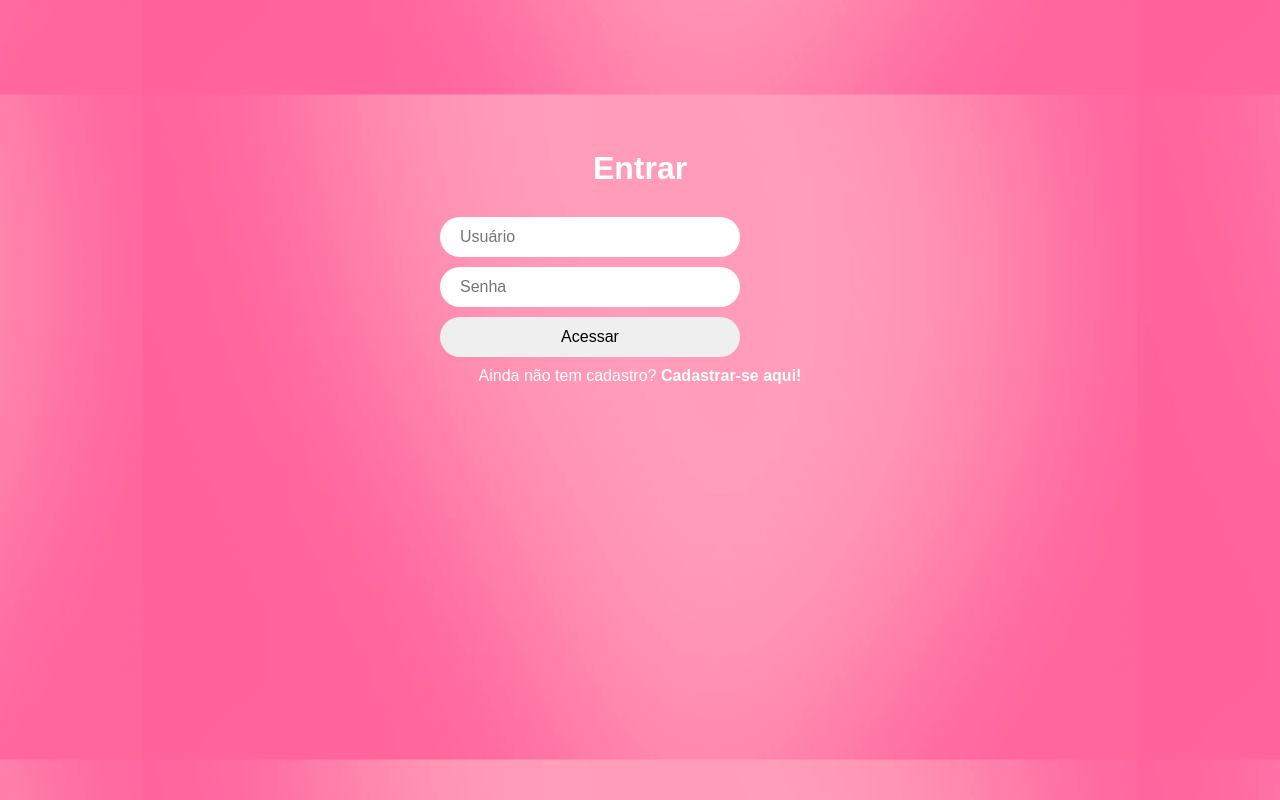
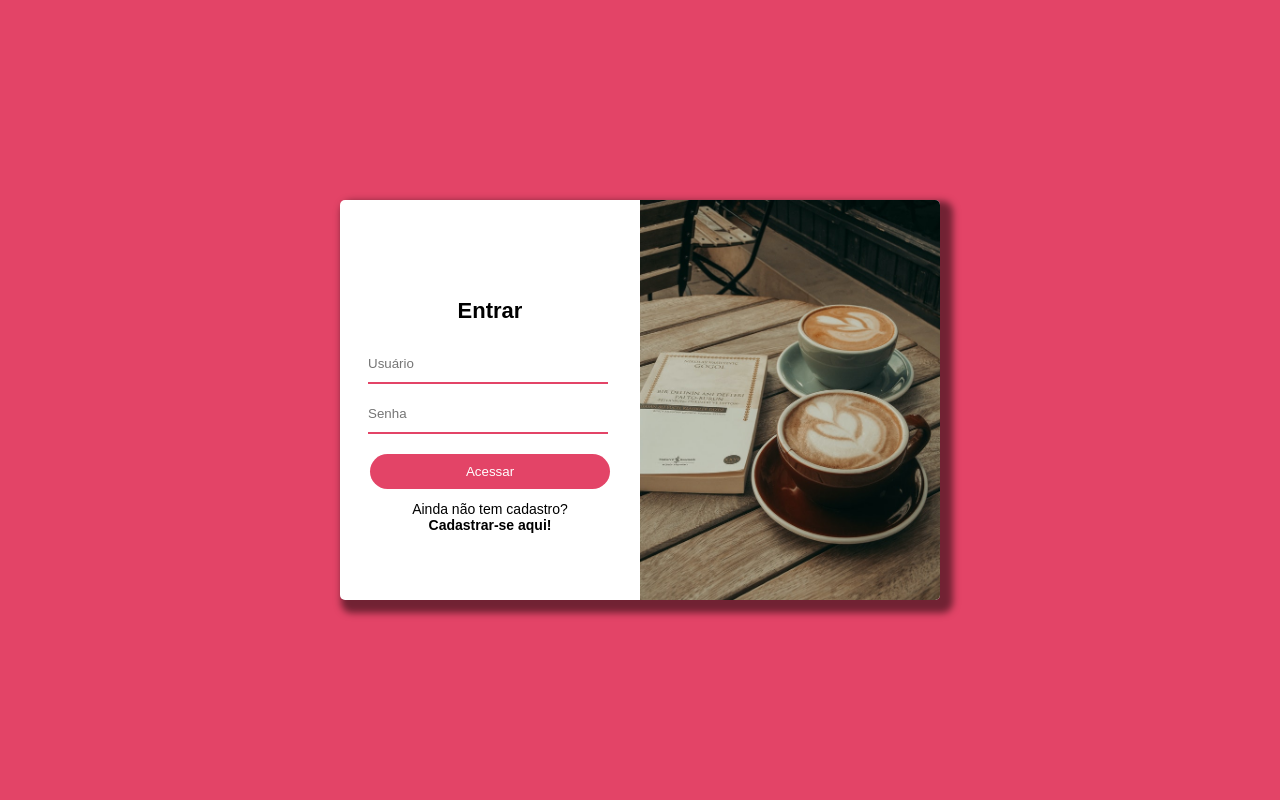
Before and after one commit to Newtinh00/lab-eng-soft, a PHP site: page / in a window 1280 px wide. Run offline with PHP 8.4, Linux system fonts and the light colour scheme.

Commit message:
Add files via upload

```diff
--- a/CSS/estilo.css
+++ b/CSS/estilo.css
@@ -3,11 +3,27 @@
     padding: 0px;
 }
 body{
-    background-image: url("../imagem/fundo.jpg");
-    background-position: 50% 70%;
-    color: white;
+    background-color: #e34467;
     font-family: Arial, Helvetica, sans-serif;
 }
+
+.caixa-grande form{
+    padding: 18px;
+    text-align: center;
+}
+
+.caixa-grande a, p{
+    color: #000;
+    font-size: 14px;
+
+}
+
+input[type="email"],
+input[type="password"]{
+    border-bottom:  2px solid #e34467;
+}
+
+
 .radio-button{
    display: block;
 }
@@ -20,6 +36,23 @@ body{
     font-weight: bold;
 }
 
+.button{
+    background-color: #e34467;
+    height: 35px;
+    width: 240px;
+    color: #fff;
+    border: none;
+    border-radius: 50px;
+    cursor: pointer;
+    margin-top: 10px;
+    margin-bottom: 12px;
+}
+
+.button:hover{
+    background-color: #f76f8d;
+    transition: 1s;
+}
+
 input[type="radio"]{
     width: 30px;
     height: 15px;
@@ -29,16 +62,13 @@ input [type="checkbox"]{
     border: 2px red solid;
 }
 
+
 .caixa{
     display: block;
     height: 40px;
-    width: 300px;
+    width: 240px;
     margin: 10px;
-    border-radius: 30px;
     border: 1px solid black;
-    font-size: 12pt;
-    padding: 10px 20px;
-    /*background-color: rgba(255, 255, 255,0.01);fundo do nome e password*/
     border: none;
 }
 
@@ -50,21 +80,44 @@ input [type=radio]{
     border: none;
 }
 
+.caixa-grande h1{
+    text-align: center;
+    margin-bottom:20px;
+    font-size: 22px;
+}
 
-div#corpo-form{
-    /*background-color: red;*/
-    width: 420px  ;
-    margin: 130px auto 0px auto;
+.caixa-grande{
+    display: flex;
+    background-color: #fff;
+    width: 600px;
+    height: 400px;
+    border-radius: 5px;
+    left: 50%;
+    top: 50%;
+    position: absolute;
+    transform: translate(-50%,-50%);
+    box-shadow: 7px 7px 7px 6px rgba(0,0,0, .5);
 }
-div#corpo-form-cad{
-    /*background-color: red;*/
-    width: 420px  ;
-    margin: 80px auto 0px auto;
+
+.caixa-grande .esquerda{
+    width: 60%;
 }
-div#corpo-form h1,div#corpo-form-cad h1{
-    text-align: center;
-    padding: 20px;
+
+.caixa-grande .direita{
+    width: 50%;
 }
+
+.caixa-grande .direita img{
+    width: 300px;
+    height: 400px;
+    border-top-right-radius: 5px;
+    border-bottom-right-radius: 5px;
+}
+
+.caixa-grande form{
+    margin-top: 80px;
+}
+
 a{
     color: white;
     text-decoration: none;
@@ -76,54 +129,6 @@ a:hover{
     text-decoration: underline;
 
 }
-
-input [type=submit]{
-    background-color:white;
-
-
-}
-
-/* #checkbox{
-    display: none;
-}
-.toggler{
-    display: block;
-    width: 60px;
-    height: 31px;
-    border: 2px solid rebeccapurple;
-    border-radius: 30px;
-    position: relative;
-    cursor: pointer;
-}
-.ball,
-.sun,
-.moon {
-    position: absolute;
-    top: 50%;
-    transform: translateY(-50%);
-}
-.ball{
-    display: inline-block;
-    width: 25px;
-    height: 25px;
-    border-radius: 50%;
-    background-color: blue;
-    left: 1px;
-    z-index: 10;
-    transition: transform
-    .5s ease-in-out;
-
-}
-
-.sun{
-    left: 5px;
-}
-.moon{
-    right:5px;
-}
-#checkbox:checked + .ball {
-    transform: translate(29px, -50%);
-} */
 
 div#msg-sucesso{
     width: 400px;
--- a/index.php
+++ b/index.php
@@ -10,16 +10,22 @@ $u = new Usuario("app","localhost","root","");
     <link rel="stylesheet" href ="CSS/estilo.css">
 </head>
 <body>
-    <div id="corpo-form">
-    <h1>Entrar</h1>
 
-    <form method="POST">
-        <input type="email"  class="caixa" placeholder="Usuário"name="email">
-        <input type="password" class="caixa" placeholder="Senha"name="senha">
-        <input type="submit" class="caixa" value="Acessar">
-        <a href="cadastrar.php">Ainda não tem cadastro?<strong> Cadastrar-se aqui!</strong></a>
-    </form>
+    <div class="caixa-grande">
+        <div class="esquerda">
 
+            <form method="POST">
+                <h1>Entrar</h1>
+                <input type="email"  class="caixa" placeholder="Usuário"name="email">
+                <input type="password" class="caixa" placeholder="Senha"name="senha">
+                <input type="submit" class="button" value="Acessar">
+                <p>Ainda não tem cadastro?</p>
+                <a href="cadastrar.php"><strong> Cadastrar-se aqui!</strong></a>
+            </form>
+        </div>
+        <div class="direita">
+            <img src="imagem/date.jpg">
+        </div>
     </div>
     <!-- <label for="checkbox" class="toggler">
         <input type="checkbox" id="checkbox">
```
Also changed, not shown: imagem/date.jpg (added), imagem/fundo.jpg.
